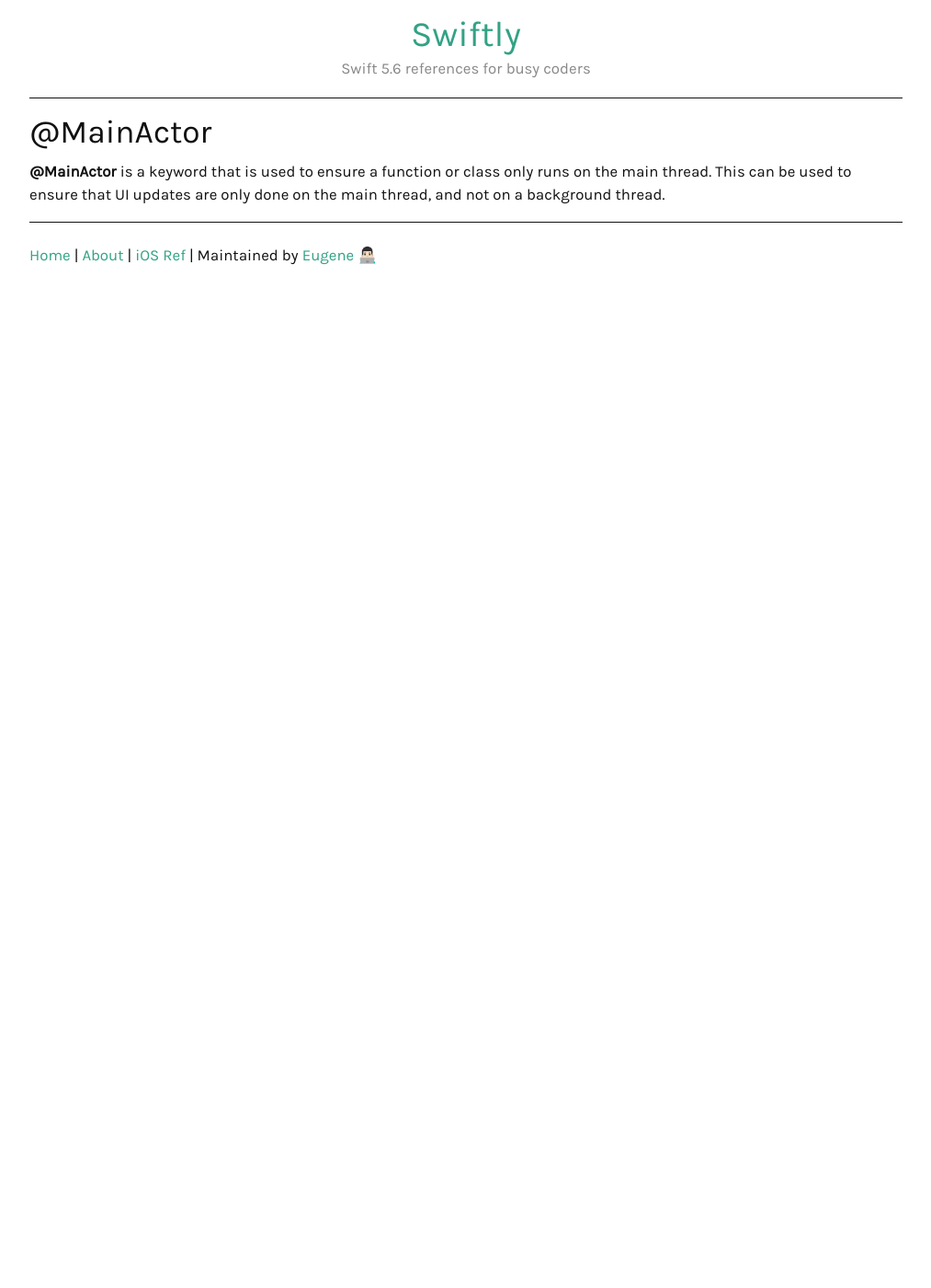
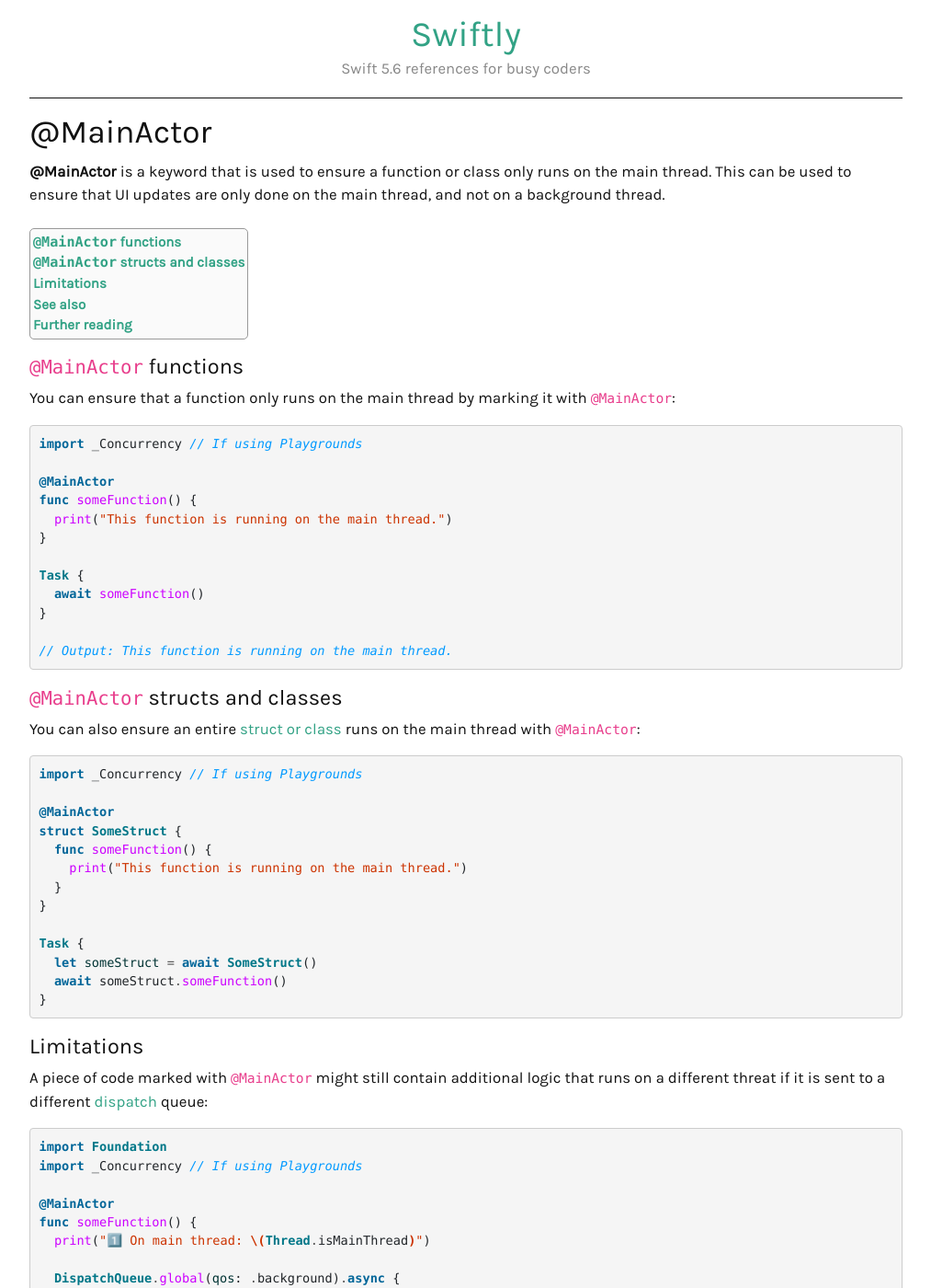
Before and after one commit to ebelinski/swiftly, a Jekyll site: the page built from _guides/mainactor.md, in a window 1280 px wide and 1400 px high. Shown: the whole window at 92% size, without its empty margins (133-1146 px from the left). Built offline with Jekyll 4.4.1, drawn with Linux system fonts in a browser that asks for light colours; comment, search, counter and statistics services are not loaded; some of the changed text lies outside the part shown.

Commit message:
Completed initial @MainActor page.

````diff
--- a/_guides/mainactor.md
+++ b/_guides/mainactor.md
@@ -11,3 +11,77 @@ redirect_from:
 
 * TOC
 {:toc}
+
+### `@MainActor` functions
+
+You can ensure that a function only runs on the main thread by marking it with `@MainActor`:
+
+```swift
+import _Concurrency // If using Playgrounds
+
+@MainActor
+func someFunction() {
+  print("This function is running on the main thread.")
+}
+
+Task {
+  await someFunction()
+}
+
+// Output: This function is running on the main thread.
+```
+
+### `@MainActor` structs and classes
+
+You can also ensure an entire [struct or class](/structs-and-classes) runs on the main thread with `@MainActor`:
+
+```swift
+import _Concurrency // If using Playgrounds
+
+@MainActor
+struct SomeStruct {
+  func someFunction() {
+    print("This function is running on the main thread.")
+  }
+}
+
+Task {
+  let someStruct = await SomeStruct()
+  await someStruct.someFunction()
+}
+```
+
+### Limitations
+
+A piece of code marked with `@MainActor` might still contain additional logic that runs on a different threat if it is sent to a different [dispatch](/dispatch) queue:
+
+```swift
+import Foundation
+import _Concurrency // If using Playgrounds
+
+@MainActor
+func someFunction() {
+  print("1️⃣ On main thread: \(Thread.isMainThread)")
+
+  DispatchQueue.global(qos: .background).async {
+    print("2️⃣ On main thread: \(Thread.isMainThread)")
+  }
+}
+
+Task {
+  await someFunction()
+}
+
+// Output:
+// 1️⃣ On main thread: true
+// 2️⃣ On main thread: false
+```
+
+### See also
+
+* [Dispatch](/dispatch)
+* [async/await](/async-await)
+
+### Further reading
+
+* [MainActor documentation](https://developer.apple.com/documentation/swift/mainactor)
````
Also changed, not shown: _guides/async-await.md (+0 -1 lines).
